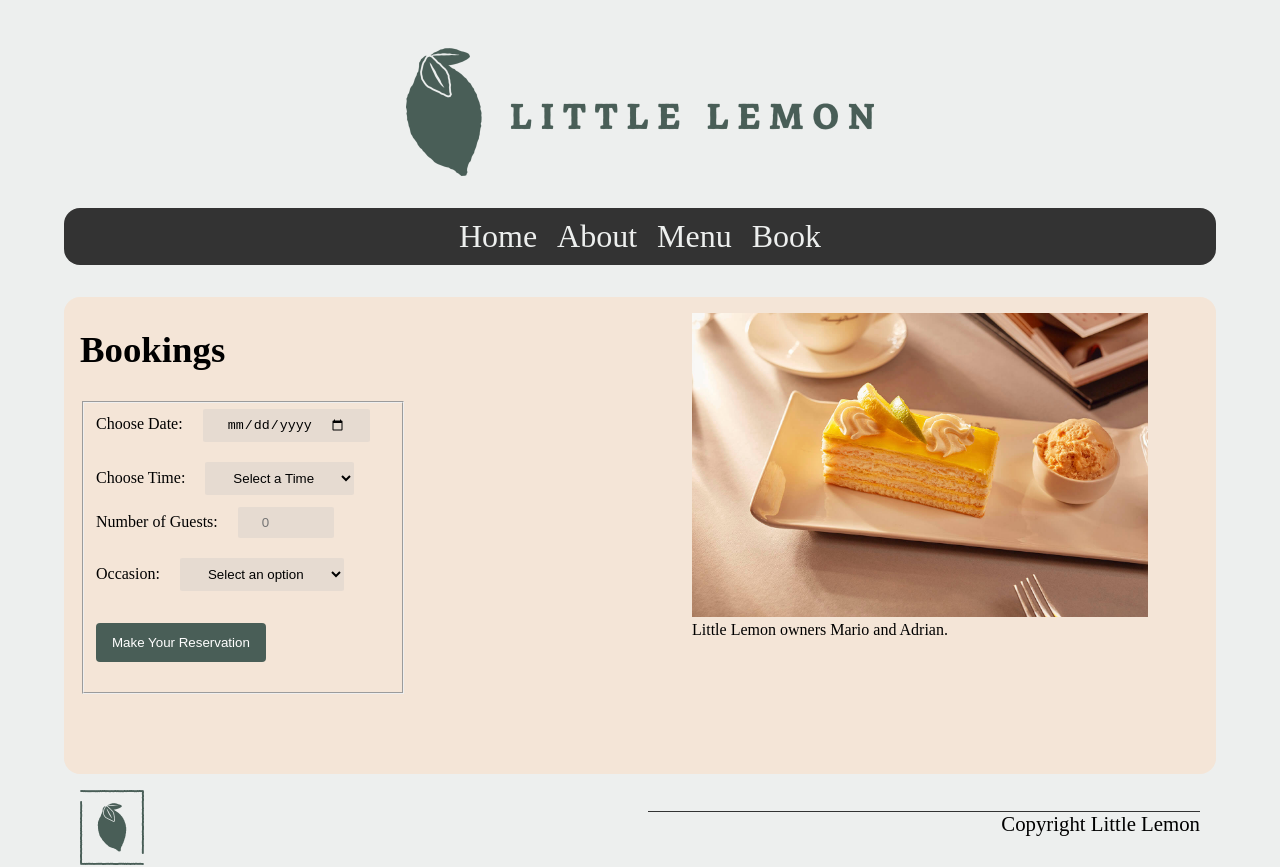
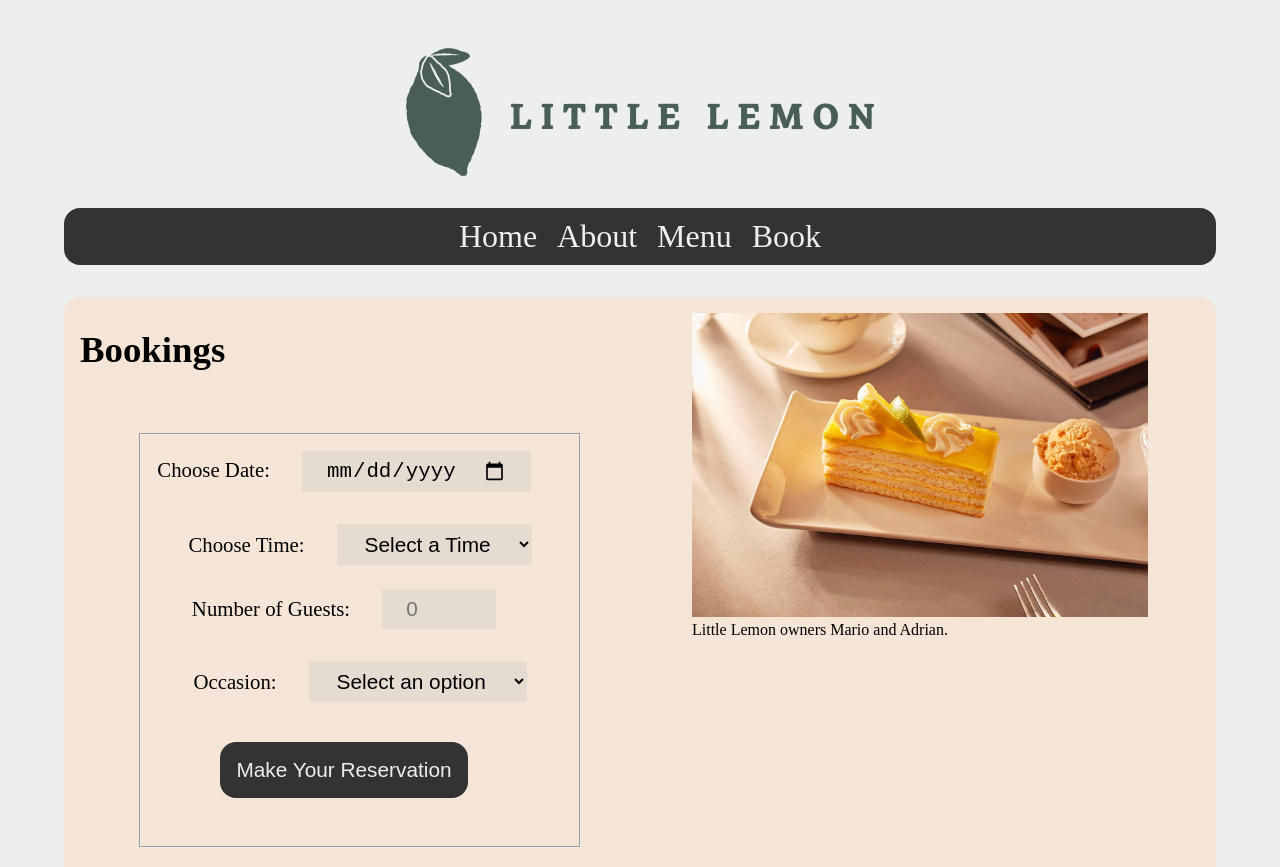
Before and after one commit to oislen/LittleLemonReact, a React (Create React App) app in the folder littlelemon/: page /book in a window 1280 px wide. Shown: the top 867 px of the page. Built offline with nearby package versions, Linux system fonts and the light colour scheme.

Commit message:
Revised styling on booking form

```diff
--- a/littlelemon/src/App.css
+++ b/littlelemon/src/App.css
@@ -181,10 +181,23 @@ main article {
 	height: 100%;
 }
 
+form, .confirm {
+  display: inline;
+  margin: auto;
+  padding: 2rem;
+}
+
+.formField {
+  text-align: center;
+  padding: 1rem;
+  font-size: 1.3rem;
+}
+
 input, label {
   display: inline-block;
-  margin-right: 20px;
-  margin-bottom: 20px;
+  margin-right: 2rem;
+  margin-bottom: 2rem;
+  font-size: 1.3rem;
 }
 
 #book-date, #book-time, #book-guests, #book-occasion {
@@ -193,20 +206,25 @@ input, label {
   border: none;
   outline: none;
   border-radius: 2px;
+  font-size: 1.3rem;
 }
 
 .btnReceive input {
-  padding: 12px 16px;
-  margin-top: 20px;
-  background: #495e57;
-  color: #fff;
+  padding: 1rem;
+  margin-top: 1rem;
+  background-color: #333;
   border: none;
-  border-radius: 4px;
+  border-radius: 1rem;
+  font-size: 1.3rem;
+  text-decoration: none;
+  color: #edefee;
 }
 
-.confirm span {
-  color: blue;
+.btnReceive input:hover {
+    color: #495e57;
+    text-decoration: underline;
 }
+
 
 /* Footer */
 
```
